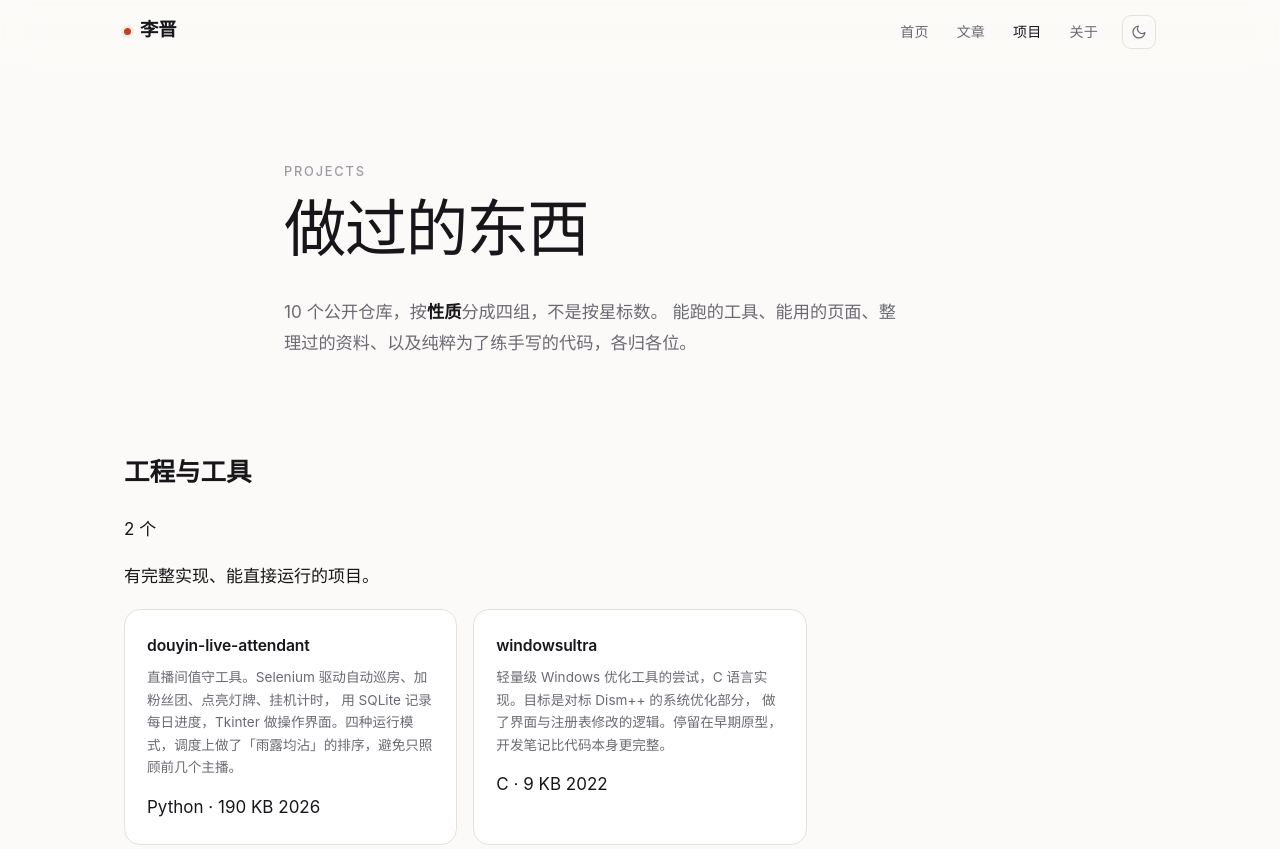
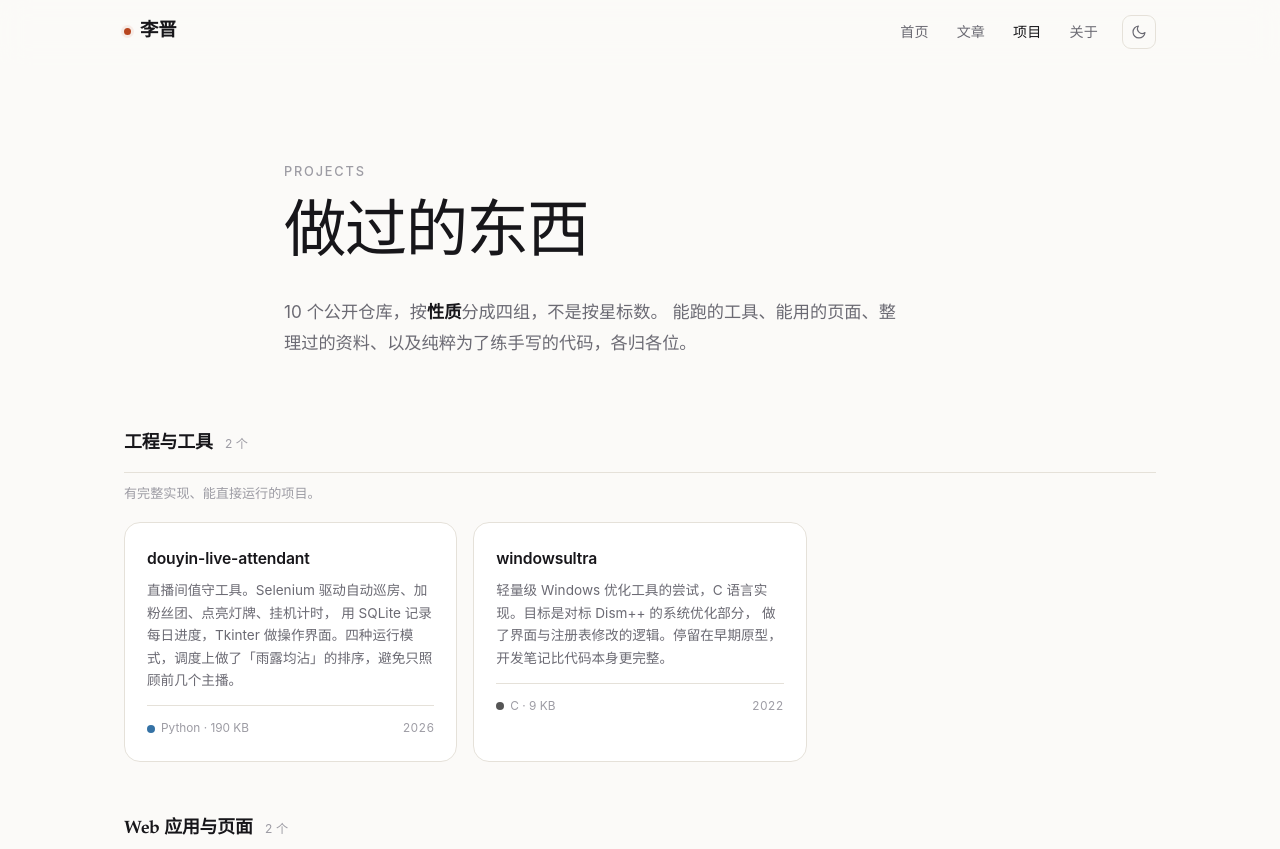
Before and after one commit to fsloper-lijin/fsloper-lijin.github.io, a plain HTML site: page projects.html in a window 1280 px wide. Shown: the top 849 px of the page. Drawn offline with Linux system fonts and the light colour scheme.

Commit message:
feat: 新增项目页，按性质分组展示全部 10 个仓库

```diff
--- a/assets/css/style.css
+++ b/assets/css/style.css
@@ -516,6 +516,77 @@ html[data-theme="dark"] .icon-moon { display: none; }
   border-radius: 4px;
 }
 
+/* ---------- 10b. 项目页分组 ---------- */
+.proj-group {
+  margin-bottom: 52px;
+}
+
+.proj-group:last-of-type {
+  margin-bottom: 0;
+}
+
+.proj-group__head {
+  display: flex;
+  align-items: baseline;
+  gap: 12px;
+  margin-bottom: 20px;
+  padding-bottom: 12px;
+  border-bottom: 1px solid var(--border);
+}
+
+.proj-group__title {
+  font-family: var(--font-serif);
+  font-size: 1.12rem;
+  font-weight: 600;
+  letter-spacing: -0.01em;
+  margin: 0;
+}
+
+.proj-group__count {
+  font-size: 0.76rem;
+  color: var(--text-faint);
+  font-variant-numeric: tabular-nums;
+}
+
+.proj-group__note {
+  font-size: 0.82rem;
+  color: var(--text-faint);
+  margin: -10px 0 18px;
+  line-height: 1.6;
+}
+
+/* 项目卡片：底部元信息栏 */
+.card__foot {
+  display: flex;
+  align-items: center;
+  justify-content: space-between;
+  gap: 10px;
+  margin-top: 14px;
+  padding-top: 12px;
+  border-top: 1px solid var(--border);
+  font-size: 0.74rem;
+  color: var(--text-faint);
+}
+
+.card__foot-left {
+  display: inline-flex;
+  align-items: center;
+  gap: 6px;
+}
+
+.card__year {
+  font-variant-numeric: tabular-nums;
+  letter-spacing: .02em;
+}
+
+.card--archived {
+  opacity: 0.82;
+}
+
+.card--archived:hover {
+  opacity: 1;
+}
+
 /* ---------- 11. 页脚 ---------- */
 .site-footer {
   border-top: 1px solid var(--border);
```
